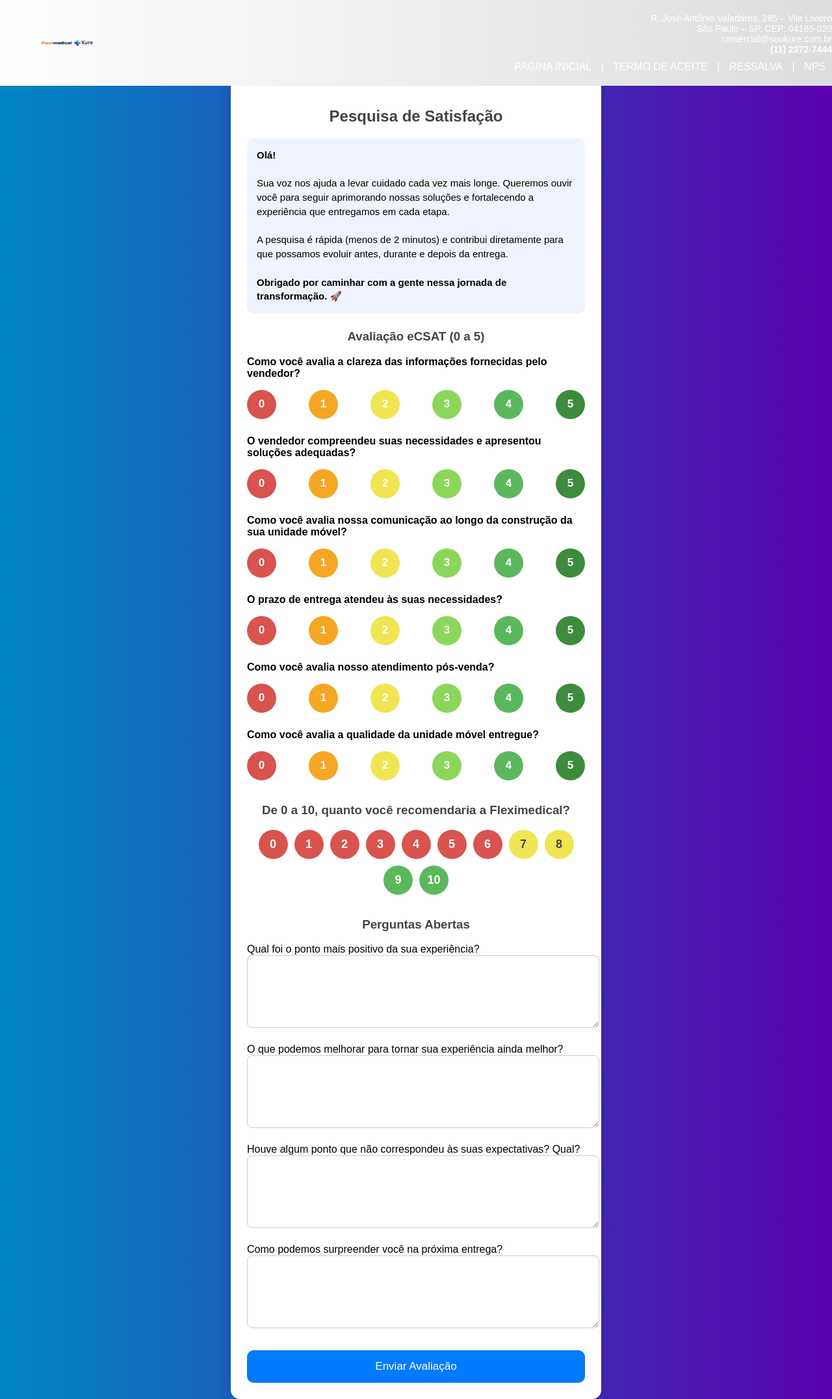
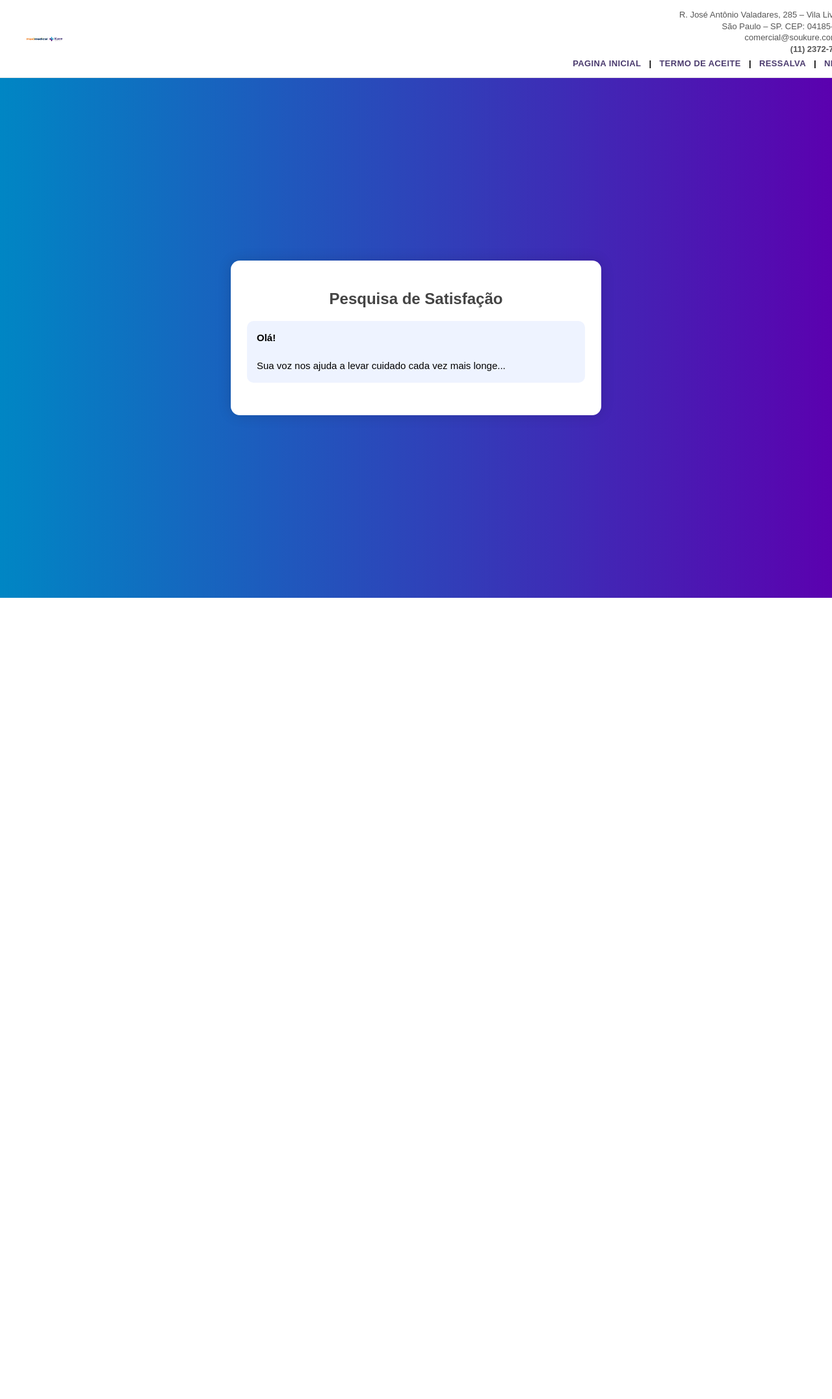
Before and after one commit to HenriqueNunes-2008/Termo_Aceite, a Flask app: page /nps in a window 1280 px wide. Shown: the whole page at 65% size. After the commit the page ends 920 px from the top, so only its background shows below. Run offline with Flask 3, Linux system fonts and the light colour scheme.

Commit message:
Refactor NPS HTML template structure and styles
Updated the NPS HTML template with a new layout and styling.

```diff
--- a/templates/nps.html
+++ b/templates/nps.html
@@ -7,17 +7,104 @@
 <meta name="viewport" content="width=device-width, initial-scale=1.0">
 
 <style>
+
+/* =================== BASE =================== */
 body {
     margin: 0;
     font-family: Arial, sans-serif;
     background: linear-gradient(to right, #0086c4, #5b01af);
     display: flex;
-    justify-content: center;  /* Centraliza horizontalmente */
-    align-items: center;      /* Centraliza verticalmente */
-    min-height: 100vh;            /* Usa a altura total da tela */
+    justify-content: center;
+    align-items: center;
+    min-height: 100vh;
     padding-top: 120px;
 }
 
+/* =================== TOPBAR =================== */
+.topbar {
+    background: #ffffff;
+    border-bottom: 1px solid #e5e5e5;
+    padding: 14px 24px;
+    display: grid;
+    grid-template-columns: auto 1fr;
+    align-items: center;
+    position: fixed;
+    top: 0;
+    left: 0;
+    width: 100%;
+    z-index: 10;
+}
+
+/* LOGOS */
+.logo-section {
+    display: flex;
+    align-items: center;
+    gap: 18px;
+}
+
+.logo {
+    height: 56px;
+    width: auto;
+}
+
+/* BLOCO DIREITO */
+.right-section {
+    display: flex;
+    flex-direction: column;
+    align-items: flex-end;
+    gap: 6px;
+}
+
+/* CONTATO */
+.contact-section {
+    text-align: right;
+    font-size: 13px;
+    color: #555;
+    line-height: 1.35;
+}
+
+.contact-info {
+    font-size: 13px;
+    color: #444;
+}
+
+.contact-info strong {
+    color: #333;
+}
+
+/* MENU */
+.navigation {
+    font-size: 13px;
+    font-weight: bold;
+    letter-spacing: 0.4px;
+    white-space: nowrap;
+}
+
+.navigation a {
+    color: #4b3b6e;
+    text-decoration: none;
+    margin: 0 8px;
+}
+
+.navigation a:hover {
+    text-decoration: underline;
+}
+
+/* =================== RESPONSIVO (SEM MUDAR LAYOUT) =================== */
+@media (max-width: 900px) {
+    .logo { height: 48px; }
+    .contact-section,
+    .contact-info { font-size: 12px; }
+    .navigation { font-size: 12px; }
+}
+
+@media (max-width: 600px) {
+    .topbar { padding: 10px 16px; }
+    .logo { height: 42px; }
+    .navigation a { margin: 0 6px; }
+}
+
+/* =================== CONTAINER =================== */
 .containerx {
     background: white;
     width: 100%;
@@ -26,7 +113,6 @@ body {
     border-radius: 14px;
     box-shadow: 0 0 20px rgba(0,0,0,0.15);
 }
-
 
 h2, h3 {
     text-align: center;
@@ -43,10 +129,8 @@ body {
     line-height: 1.45;
 }
 
-    /* BOTÕES GERAIS */
-    input[type="radio"] {
-        display: none;
-    }
+/* =================== BOTÕES =================== */
+input[type="radio"] { display: none; }
 
 input[type="radio"]:checked + label {
     box-shadow: 0 0 0 4px #00000030;
@@ -54,11 +138,8 @@ body {
     transition: 0.2s;
 }
 
-    /* ---------- eCSAT (0 a 5) ---------- */
-
-    .csat-question {
-        margin-bottom: 25px;
-    }
+/* eCSAT */
+.csat-question { margin-bottom: 25px; }
 
 .csat-options {
     display: flex;
@@ -81,15 +162,14 @@ body {
     cursor: pointer;
 }
 
-    .csat-0 { background: #d9534f; }   /* Vermelho */
-    .csat-1 { background: #f5a623; }   /* Laranja */
-    .csat-2 { background: #f0e553; color:#444; } /* Amarelo */
-    .csat-3 { background: #8cd65b; }   /* Verde claro */
-    .csat-4 { background: #5cb85c; }   /* Verde */
-    .csat-5 { background: #3d8b3d; }   /* Verde escuro */
+.csat-0 { background: #d9534f; }
+.csat-1 { background: #f5a623; }
+.csat-2 { background: #f0e553; color:#444; }
+.csat-3 { background: #8cd65b; }
+.csat-4 { background: #5cb85c; }
+.csat-5 { background: #3d8b3d; }
 
-    /* ---------- NPS (0 a 10) ---------- */
-
+/* NPS */
 .nps-block {
     margin-top: 35px;
     text-align: center;
@@ -120,7 +200,7 @@ body {
 .yellow { background: #f0e553; color:#444 !important; }
 .green { background: #5cb85c; }
 
-    /* Perguntas abertas */
+/* TEXTOS */
 textarea {
     width: 100%;
     border-radius: 8px;
@@ -143,9 +223,7 @@ body {
     margin-top: 10px;
 }
 
-    button:hover {
-        background: #005bbb;
-    }
+button:hover { background: #005bbb; }
 
 @media(max-width: 420px) {
     .nps-buttons label,
@@ -155,40 +233,26 @@ body {
         font-size: 15px;
     }
 }
-.topbar { background: linear-gradient(to right, #ffffff, #dbdcdd); color: white; padding: 20px; display: flex; justify-content: space-between; position: fixed; top: 0; left: 0; width: 100%; z-index: 10; }
-.logo-section { display: flex; align-items: center; padding: 0 20px; }
-.logo { height: 80px; }
-.right-section { display: flex; flex-direction: column; align-items: flex-end; padding: 0 20px; }
-.contact-section { text-align: right; margin-bottom: 10px; }
-.address { font-size: 14px; }
-.contact-info { font-size: 14px; }
-.contact-info a { color: white; text-decoration: none; }
-.contact-info a:hover { text-decoration: underline; }
-.nav-section { }
-.navigation { font-size: 16px; }
-.navigation a { color: white; text-decoration: none; margin: 0 10px; }
-.navigation a:hover { text-decoration: underline; }
 
 </style>
 </head>
 
 <body>
+
+<!-- TOPBAR -->
 <div class="topbar">
     <div class="logo-section">
         <img src="{{ url_for('static', filename='logo_fleximedical.png') }}" class="logo">
     </div>
+
     <div class="right-section">
         <div class="contact-section">
-                <div class="address">
             R. José Antônio Valadares, 285 – Vila Liviero<br>
-                    São Paulo – SP. CEP: 04185-020
-                </div>
-                <div class="contact-info">
+            São Paulo – SP. CEP: 04185-020<br>
             comercial@soukure.com.br<br>
             <strong>(11) 2372-7444</strong>
         </div>
-            </div>
-            <div class="nav-section">
+
         <div class="navigation">
             <a href="{{ url_for('home') }}">PAGINA INICIAL</a> |
             <a href="{{ url_for('termo') }}">TERMO DE ACEITE</a> |
@@ -197,98 +261,18 @@ body {
         </div>
     </div>
 </div>
-    </div>
 
-    <!-- FLASH MESSAGES -->
-    {% with messages = get_flashed_messages(with_categories=true) %}
-        {% if messages %}
-            {% for category, message in messages %}
-                <div class="flash-message {{ category }}">{{ message }}</div>
-            {% endfor %}
-        {% endif %}
-    {% endwith %}
-
+<!-- CONTEÚDO -->
 <div class="containerx">
-
     <h2>Pesquisa de Satisfação</h2>
 
     <div class="intro-text">
         <b>Olá!</b><br><br>
-        Sua voz nos ajuda a levar cuidado cada vez mais longe. Queremos ouvir você para seguir aprimorando nossas soluções e fortalecendo a experiência que entregamos em cada etapa.<br><br>
-        A pesquisa é rápida (menos de 2 minutos) e contribui diretamente para que possamos evoluir antes, durante e depois da entrega.<br><br>
-        <b>Obrigado por caminhar com a gente nessa jornada de transformação. 🚀</b>
+        Sua voz nos ajuda a levar cuidado cada vez mais longe...
     </div>
 
-    <form method="POST" enctype="multipart/form-data">
-
-        <!-- 1️⃣ eCSAT -->
-        <h3>Avaliação eCSAT (0 a 5)</h3>
-
-        {% set perguntas = [
-            "Como você avalia a clareza das informações fornecidas pelo vendedor?",
-            "O vendedor compreendeu suas necessidades e apresentou soluções adequadas?",
-            "Como você avalia nossa comunicação ao longo da construção da sua unidade móvel?",
-            "O prazo de entrega atendeu às suas necessidades?",
-            "Como você avalia nosso atendimento pós-venda?",
-            "Como você avalia a qualidade da unidade móvel entregue?"
-        ] %}
-
-        {% for p in range(6) %}
-        <div class="csat-question">
-            <p><b>{{ perguntas[p] }}</b></p>
-
-            <div class="csat-options">
-                {% for n in range(0,6) %}
-                    <input type="radio" id="csat{{p}}{{n}}" name="csat{{p}}" value="{{n}}" required>
-
-                    <label
-                        for="csat{{p}}{{n}}"
-                        class="csat-{{n}}"
-                    >{{n}}</label>
-
-                {% endfor %}
-            </div>
-        </div>
-        {% endfor %}
-
-        <!-- 2️⃣ NPS -->
-        <div class="nps-block">
-            <h3>De 0 a 10, quanto você recomendaria a Fleximedical?</h3>
-
-            <div class="nps-buttons">
-                {% for i in range(0,11) %}
-                    <input type="radio" id="nota{{i}}" name="nota" value="{{i}}" required>
-
-                    {% if i <= 6 %}
-                        <label class="red" for="nota{{i}}">{{i}}</label>
-                    {% elif i <= 8 %}
-                        <label class="yellow" for="nota{{i}}">{{i}}</label>
-                    {% else %}
-                        <label class="green" for="nota{{i}}">{{i}}</label>
-                    {% endif %}
-                {% endfor %}
-            </div>
+    <!-- restante do formulário permanece igual -->
 </div>
 
-        <!-- 3️⃣ Perguntas abertas -->
-        <h3 style="margin-top:35px;">Perguntas Abertas</h3>
-
-        <label>Qual foi o ponto mais positivo da sua experiência?</label>
-        <textarea name="aberto1"></textarea>
-
-        <label>O que podemos melhorar para tornar sua experiência ainda melhor?</label>
-        <textarea name="aberto2"></textarea>
-
-        <label>Houve algum ponto que não correspondeu às suas expectativas? Qual?</label>
-        <textarea name="aberto3"></textarea>
-
-        <label>Como podemos surpreender você na próxima entrega?</label>
-        <textarea name="aberto4"></textarea>
-
-        <button type="submit">Enviar Avaliação</button>
-
-    </form>
-
-</div>
 </body>
 </html>
```
Lines whose indentation alone changed are shown as unchanged.
